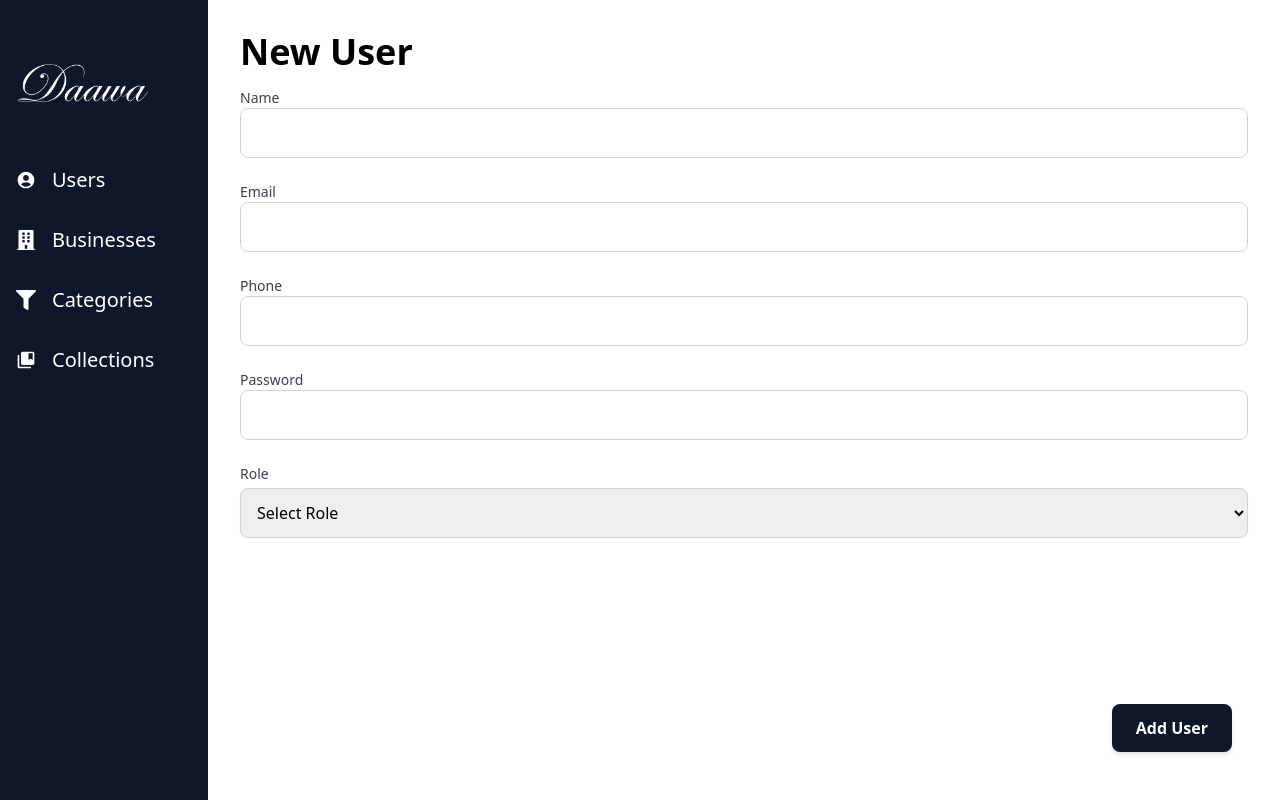
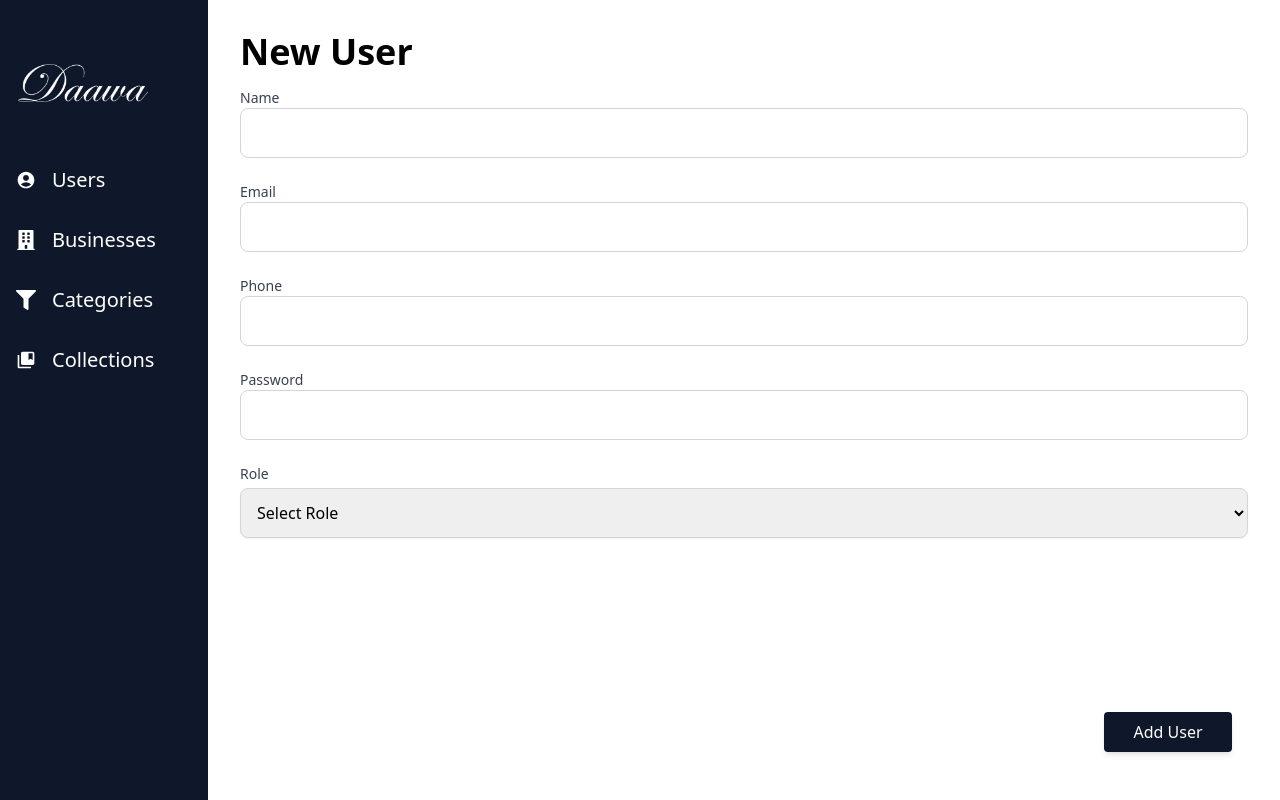
Before and after one commit to joellemahfoud9/Daawa-Reactjs, a React (Vite) app: page /admin/users/new in a window 1280 px wide. Built offline with nearby package versions, Linux system fonts and the light colour scheme.

Commit message:
admin: ui changes

```diff
--- a/src/components/Admin/FloatingActionButtonAdd.tsx
+++ b/src/components/Admin/AddFAB.tsx
@@ -1,6 +1,6 @@
 import { FaPlus } from "react-icons/fa";
 
-const FloatingActionButtonAdd = () => {
+const AddFAB = () => {
   return (
     <div className="fixed bottom-12 right-12 p-4 rounded-full bg-accent">
       <FaPlus color="white" className="w-4 h-4" />
@@ -8,4 +8,4 @@ const FloatingActionButtonAdd = () => {
   );
 };
 
-export default FloatingActionButtonAdd;
+export default AddFAB;
--- /dev/null
+++ b/src/components/Admin/SubmitFAB.tsx
@@ -0,0 +1,18 @@
+interface Props {
+  children: string;
+  isLoading: boolean;
+}
+
+const SubmitFAB = ({ isLoading, children }: Props) => {
+  return (
+    <button
+      type="submit"
+      disabled={isLoading}
+      className="min-w-32 fixed z-50 bottom-12 right-12 px-4 py-2 rounded bg-accent text-white text-centers shadow-md hover:bg-opacity-90 focus:outline-amber-400"
+    >
+      {isLoading ? "Loading..." : children}
+    </button>
+  );
+};
+
+export default SubmitFAB;
--- a/src/pages/admin/AdminBusinessesTable.tsx
+++ b/src/pages/admin/AdminBusinessesTable.tsx
@@ -2,14 +2,13 @@ import { useEffect, useState } from "react";
 import { Business } from "../../models/Business";
 import useGetData from "../../hooks/useGetData";
 import Pagination from "../../components/Admin/Pagination";
-import { Link} from "react-router-dom";
-import FloatingActionButtonAdd from "../../components/Admin/FloatingActionButtonAdd";
+import { Link } from "react-router-dom";
+import FloatingActionButtonAdd from "../../components/Admin/AddFAB";
 import { FaPen, FaTrash } from "react-icons/fa";
 import useDeleteData from "../../hooks/useDeleteData";
 import { toast, ToastContainer } from "react-toastify";
 import "react-toastify/dist/ReactToastify.css";
 import DeleteConfirmDialog from "../../components/Admin/DeleteConfirmDialog";
-
 
 const AdminBusinessesTable = () => {
   const [currentPage, setCurrentPage] = useState(1);
@@ -77,7 +76,7 @@ const AdminBusinessesTable = () => {
 
   return (
     <>
-    <ToastContainer/>
+      <ToastContainer />
       <DeleteConfirmDialog
         isOpen={isDeleteModalOpen}
         onCancel={handleCancel}
@@ -92,11 +91,11 @@ const AdminBusinessesTable = () => {
       <main className="p-page">
         <h1 className="text-4xl font-bold">Businesses</h1>
         <div className="my-4">
-    {isLoading?(
+          {isLoading ? (
             <span>Loading...</span>
-    ):error ?(
+          ) : error ? (
             <span>{error}</span>
-    ):data?(
+          ) : data ? (
             <table className="admin-table">
               <thead>
                 <tr>
@@ -131,7 +130,7 @@ const AdminBusinessesTable = () => {
                     <td>{item.description}</td>
                     <td>{item.category.name}</td>
                     <td>
-              <img src={item.image} />
+                      <img className="w-12 h-12" src={item.image} />
                     </td>
                     <td>
                       <div className="flex justify-center gap-4">
@@ -152,7 +151,7 @@ const AdminBusinessesTable = () => {
                 ))}
               </tbody>
             </table>
-    ):null}
+          ) : null}
           <Pagination
             totalItems={data?.total || 0}
             itemsPerPage={data?.pageSize || 0}
--- a/src/pages/admin/AdminCollectionsNew.tsx
+++ b/src/pages/admin/AdminCollectionsNew.tsx
@@ -3,6 +3,7 @@ import BusinessCard from "../../components/Admin/BusinessCard";
 import useGetData from "../../hooks/useGetData";
 import { Business } from "../../models/Business";
 import Pagination from "../../components/Admin/Pagination";
+import SubmitFAB from "../../components/Admin/SubmitFAB";
 
 const AdminCollectionsNew = () => {
   const {
@@ -64,13 +65,7 @@ const AdminCollectionsNew = () => {
         totalItems={20}
       />
 
-      <button
-        type="submit"
-        disabled={isLoading}
-        className="fixed z-50 bottom-12 right-12 px-6 py-3 bg-accent text-white font-semibold rounded-lg shadow-md hover:bg-opacity-90 focus:outline-amber-400"
-      >
-        {isLoading ? "Loading..." : "Create Collection"}
-      </button>
+      <SubmitFAB isLoading={isLoading}>Create Collection</SubmitFAB>
     </main>
   );
 };
--- a/src/pages/admin/AdminUsersEditPassword.tsx
+++ b/src/pages/admin/AdminUsersEditPassword.tsx
@@ -2,6 +2,7 @@ import { useEffect, useState } from "react";
 import { useLocation } from "react-router-dom";
 import { toast, ToastContainer } from "react-toastify";
 import usePatchdata from "../../hooks/usePatchData";
+import SubmitFAB from "../../components/Admin/SubmitFAB";
 
 const AdminUsersEditPassword = () => {
   const { state } = useLocation();
@@ -83,13 +84,7 @@ const AdminUsersEditPassword = () => {
             </tbody>
           </table>
 
-          <button
-            type="submit"
-            className="fixed bottom-12 right-12 w-36 bg-accent text-white px-4 py-2 rounded focus:outline-amber-400"
-            disabled={isLoading}
-          >
-            {isLoading ? "Saving..." : "Save Changes"}
-          </button>
+          <SubmitFAB isLoading={isLoading}>Save Changes</SubmitFAB>
         </form>
       </main>
     </>
--- a/src/pages/admin/AdminUsersNew.tsx
+++ b/src/pages/admin/AdminUsersNew.tsx
@@ -3,6 +3,7 @@ import LabeledTextInput from "../../components/Admin/LabeledTextInput";
 import usePostData from "../../hooks/usePostData";
 import { toast, ToastContainer } from "react-toastify";
 import "react-toastify/dist/ReactToastify.css";
+import SubmitFAB from "../../components/Admin/SubmitFAB";
 
 const AdminUsersNew = () => {
   const [formData, setFormData] = useState({
@@ -106,13 +107,7 @@ const AdminUsersNew = () => {
             {/* {errors.role && <p className="text-red-500 text-xs">{errors.role}</p>} */}
           </div>
 
-          <button
-            type="submit"
-            disabled={isLoading}
-            className="fixed bottom-12 right-12 px-6 py-3 bg-accent text-white font-semibold rounded-lg shadow-md hover:bg-opacity-90 focus:outline-amber-400"
-          >
-            {isLoading ? "Loading..." : "Add User"}
-          </button>
+          <SubmitFAB isLoading={isLoading}>Add User</SubmitFAB>
         </form>
       </main>
     </>
--- a/src/pages/admin/AdminUsersTable.tsx
+++ b/src/pages/admin/AdminUsersTable.tsx
@@ -1,5 +1,4 @@
 import { Link } from "react-router-dom";
-import FloatingActionButtonAdd from "../../components/Admin/FloatingActionButtonAdd";
 import { User } from "../../models/User";
 import { FaPen, FaTrash } from "react-icons/fa";
 import DeleteConfirmDialog from "../../components/Admin/DeleteConfirmDialog";
@@ -10,6 +9,7 @@ import { toast, ToastContainer } from "react-toastify";
 import "react-toastify/dist/ReactToastify.css";
 import useDeleteMultiple from "../../hooks/useDeleteMultiple";
 import Pagination from "../../components/Admin/Pagination";
+import AddFAB from "../../components/Admin/AddFAB";
 
 const AdminUsersTable = () => {
   const [currentPage, setCurrentPage] = useState(1);
@@ -125,7 +125,7 @@ const AdminUsersTable = () => {
       />
 
       <Link to={"/admin/users/new"}>
-        <FloatingActionButtonAdd />
+        <AddFAB />
       </Link>
 
       <main className="p-page flex flex-col mb-24">
```
Lines whose indentation alone changed are shown as unchanged.
